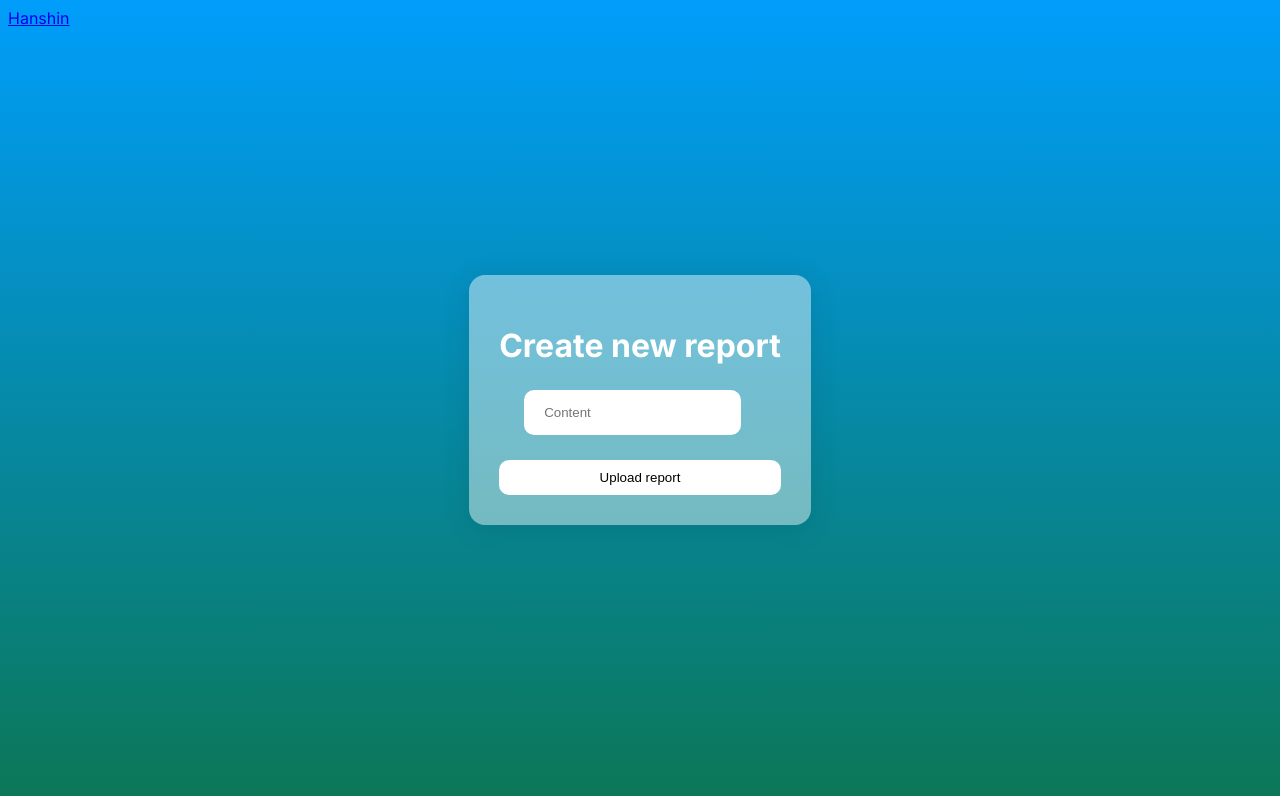
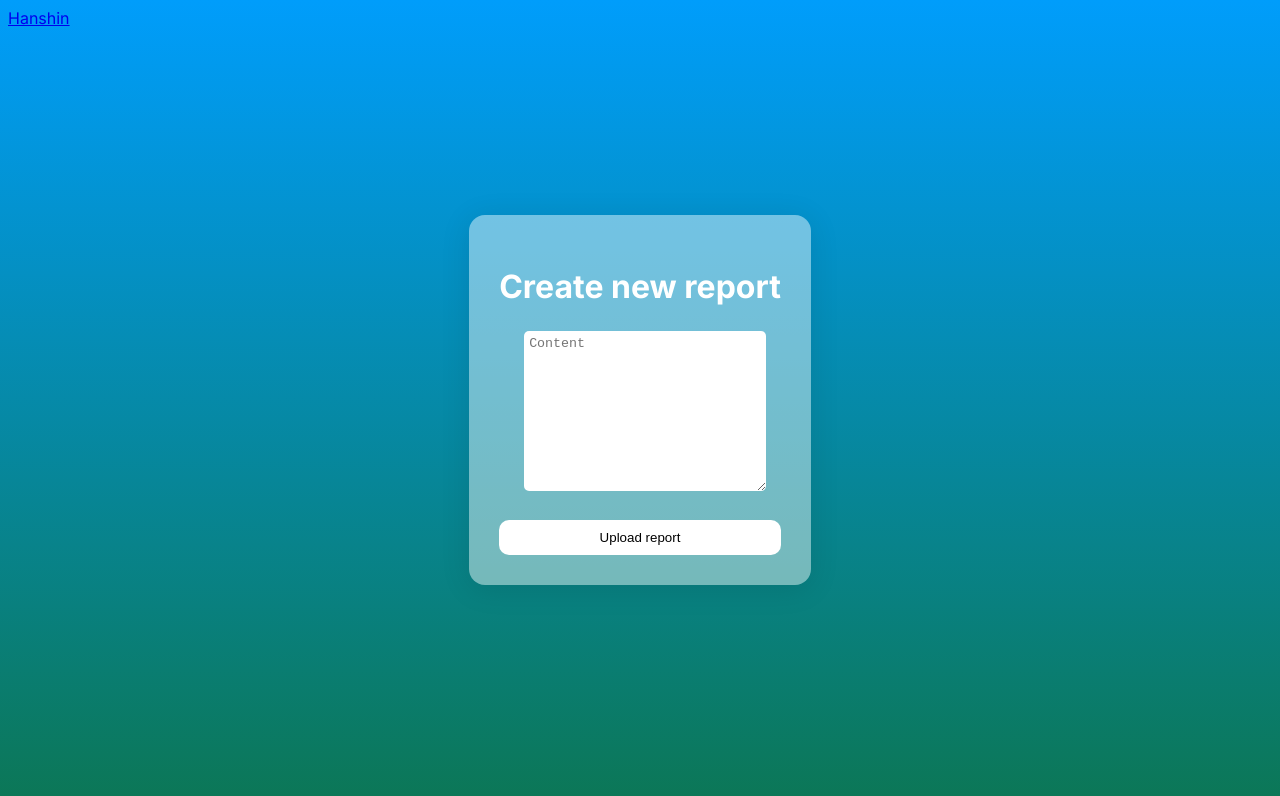
Before and after one commit to JaaskelainenL/sdg-24, a Next.js app: page /upload in a window 1280 px wide. Shown: the top 796 px of the page. Built offline with nearby package versions, Linux system fonts and the light colour scheme.

Commit message:
change upload page to textarea

```diff
--- a/src/app/lib/actions.ts
+++ b/src/app/lib/actions.ts
@@ -42,6 +42,7 @@ export async function uploadReport(
     })
   });
   console.log(res.json());
+
 };
 
 
--- a/src/app/login/login.css
+++ b/src/app/login/login.css
@@ -56,3 +56,13 @@ form > div > div{
     margin: 25px;
     margin-bottom:10px;
 }
+
+
+textarea{
+  border-radius: 5px;
+  border: none;
+  padding: 5px;
+  width:100%;
+  margin-bottom: 15px;
+  color:black
+}
--- a/src/app/ui/upload-form.tsx
+++ b/src/app/ui/upload-form.tsx
@@ -19,9 +19,11 @@ export default function UploadForm() {
         <div className="w-full">
           <div>
             <div className="">
-              <input
+              <textarea
                 className=""
                 id="msg"
+                rows={10}
+                maxLength={2000}
                 type="msg"
                 name="msg"
                 placeholder="Content"
```
Also changed, not shown: 1 other file (tests, documents, lock files or other folders).
